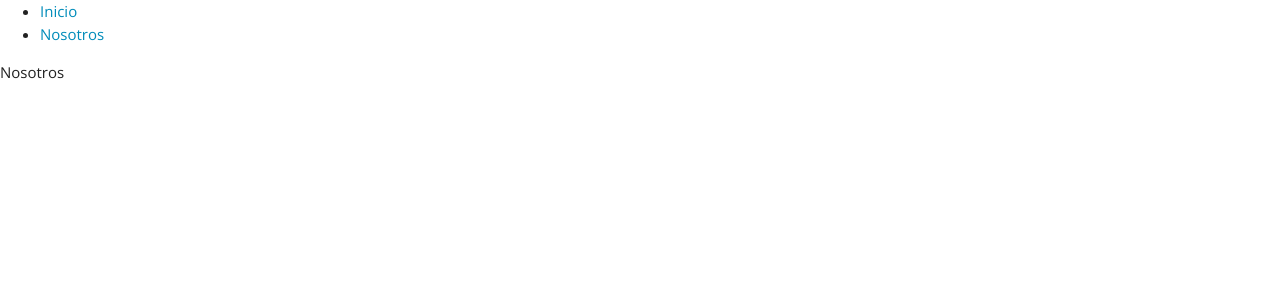
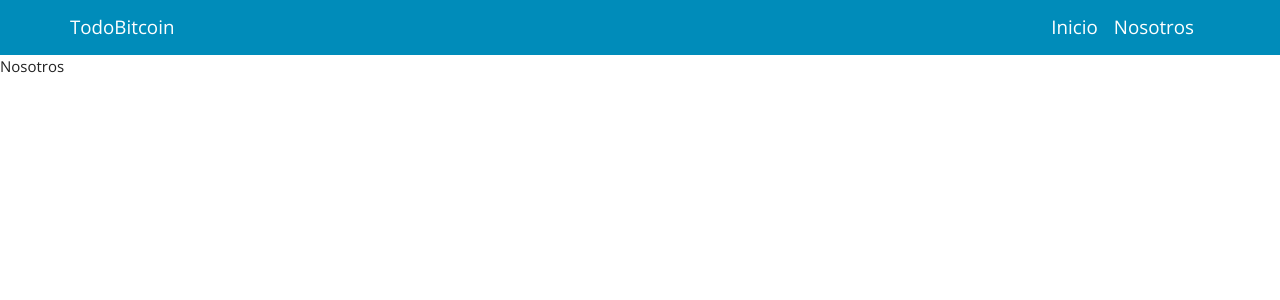
Before and after one commit to esdraspavon/bitcoinapp, a Next.js app: page /nosotros in a window 1280 px wide. Shown: the top 300 px of the page. Built offline with nearby package versions, Linux system fonts and the light colour scheme.

Commit message:
adding bootswatch and navbar edited

```diff
--- a/components/Navbar.js
+++ b/components/Navbar.js
@@ -1,20 +1,27 @@
 import Link from "next/link";
 const Navbar = () => {
   return (
-    <div>
-      <ul>
-        <li>
+    <nav className="navbar navbar-expand navbar-dark bg-primary">
+      <div className="container">
         <Link href="/">
-            <a>Inicio</a>
+          <a className="navbar-brand">TodoBitcoin</a>
+        </Link>
+        <div className="collapse navbar-collapse">
+          <ul className="navbar-nav ml-auto">
+            <li className="nav-item">
+              <Link href="/">
+                <a className="navbar-brand">Inicio</a>
               </Link>
             </li>
-        <li>
+            <li className="nav-item">
               <Link href="/nosotros">
-            <a>Nosotros</a>
+                <a className="navbar-brand">Nosotros</a>
               </Link>
             </li>
           </ul>
         </div>
+      </div>
+    </nav>
   );
 };
 
```
Lines whose indentation alone changed are shown as unchanged.
